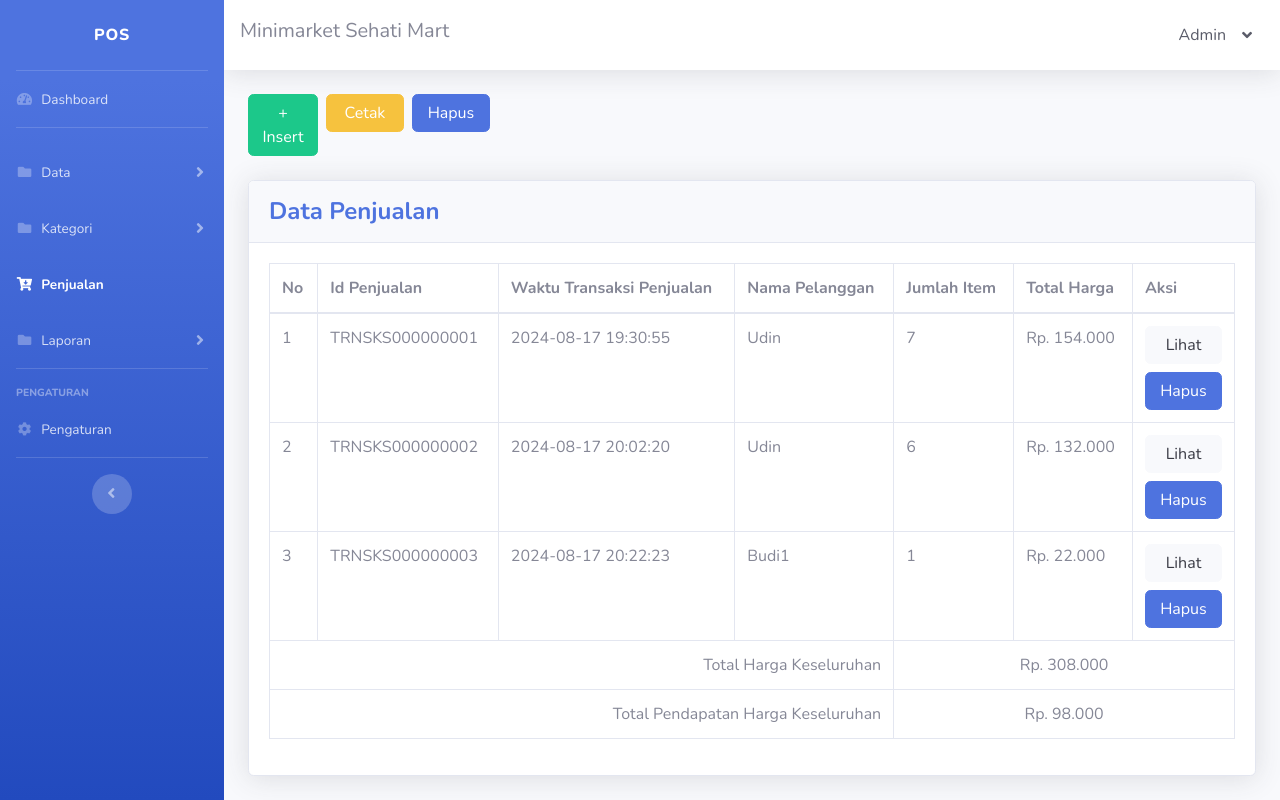
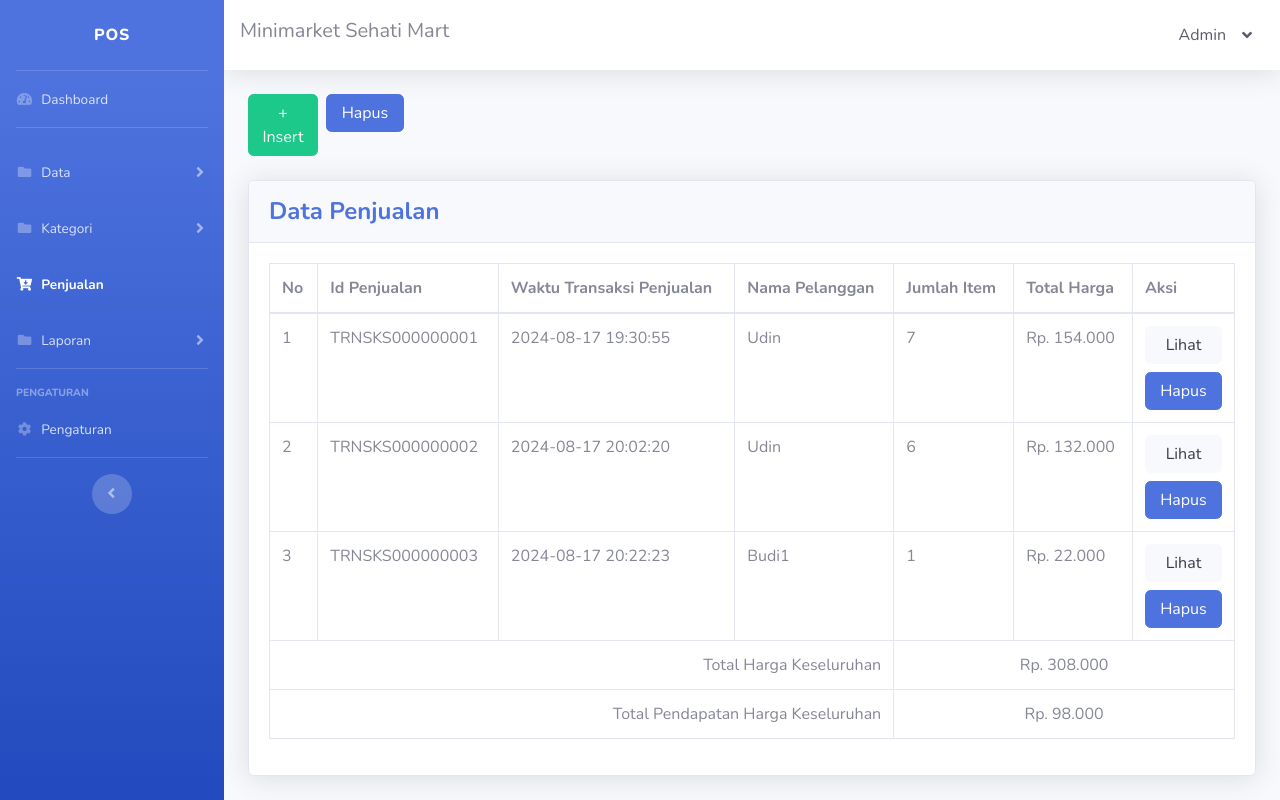
Before and after one commit to Khairul122/JK-WebPOS-ED, a PHP site: page /penjualan.php in a window 1280 px wide. Run offline with PHP 8.4, Linux system fonts and the light colour scheme; a user stored in the database is signed in; data comes from the database, SQL or seed files in the repository.

Commit message:
mengahpus cetak di penjualan

```diff
--- a/karyawan/pelanggan.php
+++ b/karyawan/pelanggan.php
@@ -233,7 +233,7 @@ $row1 = mysqli_fetch_array($data2); {
                                             <th>No</th>
                                             <th>Id Pelanggan</th>
                                             <th>Nama Pelanggan</th>
-                                            <th>Alamat Pelanggan</th>
+
                                             <th>No HP / Telp Pelanggan</th>
                                         </tr>
                                         <?php
@@ -242,7 +242,7 @@ $row1 = mysqli_fetch_array($data2); {
                                         while ($row3 = mysqli_fetch_array($data3)) {
                                             $pelanggan_id = $row3["pelanggan_id"];
                                             $pelanggan_nama    = $row3["pelanggan_nama"];
-                                            $pelanggan_alamat = $row3["pelanggan_alamat"];
+
                                             $pelanggan_no_hp = $row3["pelanggan_no_hp"];
                                             echo
                                             "
@@ -250,7 +250,7 @@ $row1 = mysqli_fetch_array($data2); {
                                                 <td>$no</td>
                                                 <td>$pelanggan_id</td>
                                                 <td>$pelanggan_nama</td>
-                                                <td>$pelanggan_alamat</td>
+
                                                 <td>$pelanggan_no_hp</td>
                                             </tr>
                                             ";
--- a/karyawan/penjualan.php
+++ b/karyawan/penjualan.php
@@ -169,9 +169,9 @@ $pengguna_id = $row1["pengguna_id"];
                         <div class="col-lg-1 pr-1">
                             <a href="penjualan_insert.php" class="btn btn-success btn-block">+ Insert</a>
                         </div>
-                        <div class="col-lg-1 px-1">
+                        <!-- <div class="col-lg-1 px-1">
                             <a href="laporan_penjualan.php" class="btn btn-warning btn-block">Cetak</a>
-                        </div>
+                        </div> -->
                         <div class="col-lg-1 px-1">
                             <a href="penjualan_hapus.php" class="btn btn-primary btn-user btn-block">Hapus</a>
                         </div>
--- a/penjualan.php
+++ b/penjualan.php
@@ -153,9 +153,7 @@ $pengguna = mysqli_fetch_assoc($pengguna_query);
                         <div class="col-lg-1 pr-1">
                             <a href="penjualan_insert.php" class="btn btn-success btn-block">+ Insert</a>
                         </div>
-                        <div class="col-lg-1 px-1">
-                            <a href="laporan_penjualan.php" class="btn btn-warning btn-block">Cetak</a>
-                        </div>
+
                         <div class="col-lg-1 px-1">
                             <a href="penjualan_hapus.php" class="btn btn-primary btn-user btn-block">Hapus</a>
                         </div>
```
